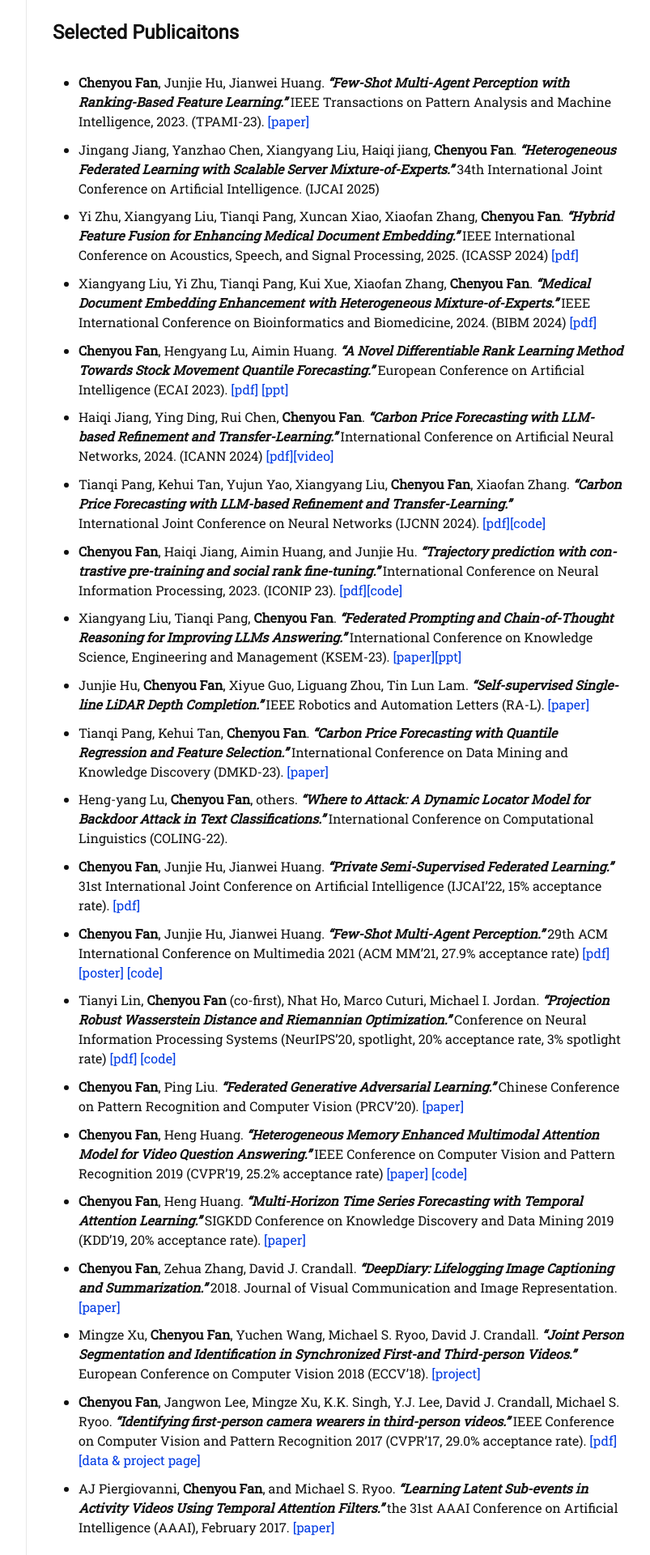
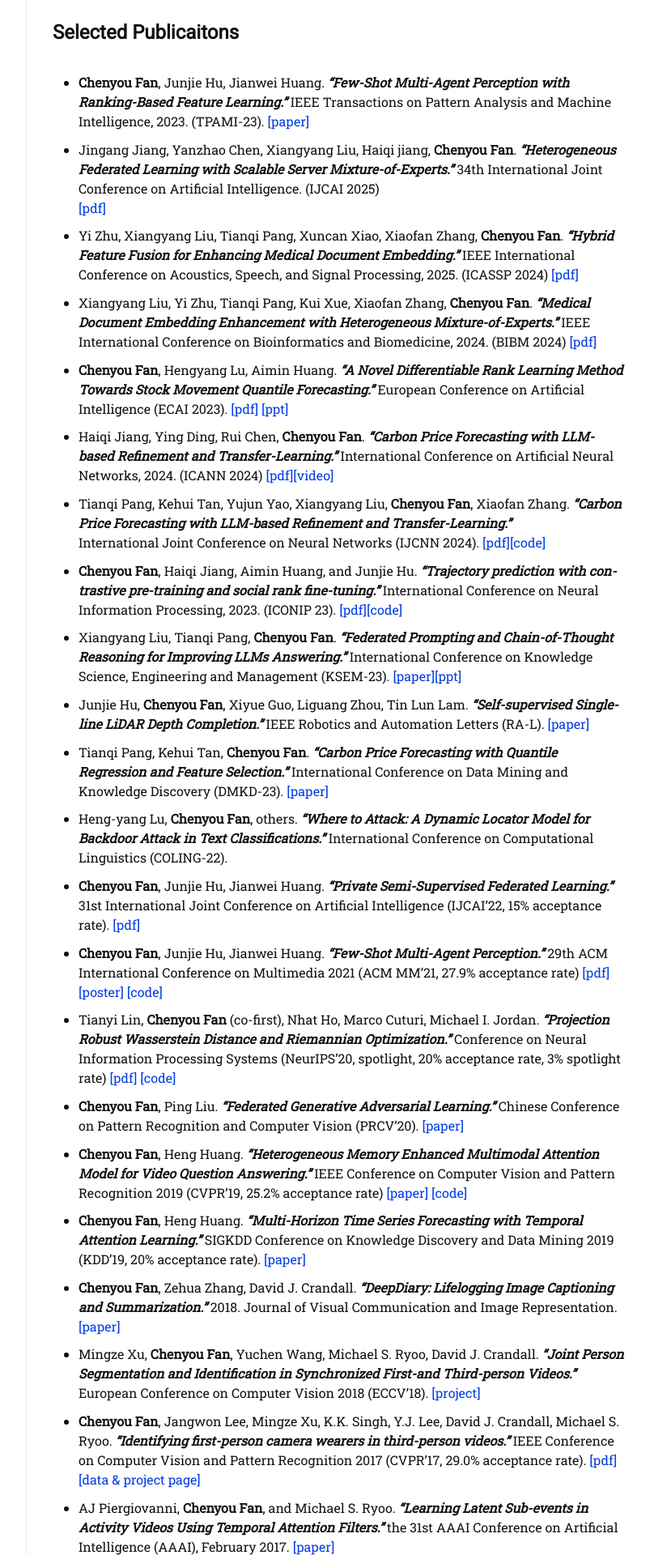
Before and after one commit to fanchenyou/fanchenyou.github.io, a Jekyll site: the page built from publications.md, in a window 1280 px wide. Shown: the part 385-2305 px from the top of the page at 81% size, without its empty margins (353-1156 px from the left). Built offline with Jekyll 4.4.1, drawn with Linux system fonts in a browser that asks for light colours; nearby versions of some CDN libraries; some web fonts are replaced.

Commit message:
add ijcai

```diff
--- a/publications.md
+++ b/publications.md
@@ -13,7 +13,7 @@ permalink: /publications/
 * **Chenyou Fan**, Junjie Hu, Jianwei Huang. ***"Few-Shot Multi-Agent Perception with Ranking-Based Feature Learning."*** IEEE Transactions on Pattern Analysis and Machine Intelligence, 2023. (TPAMI-23). [[paper]](https://ieeexplore.ieee.org/document/10149393){:target="_blank"}
 
 * Jingang Jiang, Yanzhao Chen, Xiangyang Liu, Haiqi jiang, **Chenyou Fan**.  ***"Heterogeneous Federated Learning with Scalable Server Mixture-of-Experts."*** 34th International Joint Conference on Artificial Intelligence. (IJCAI 2025)
-<!-- [[pdf]](./docs/ICASSP_2025.pdf){:target="_blank"} -->
+[[pdf]](./docs/ijcai25.pdf){:target="_blank"}
 
 * Yi Zhu, Xiangyang Liu, Tianqi Pang, Xuncan Xiao, Xiaofan Zhang, **Chenyou Fan**.  ***"Hybrid Feature Fusion for Enhancing Medical
 Document Embedding."*** IEEE International Conference on Acoustics, Speech, and Signal Processing, 2025. (ICASSP 2024) [[pdf]](./docs/ICASSP_2025.pdf){:target="_blank"}
```
Also changed, not shown: 3 other files.
